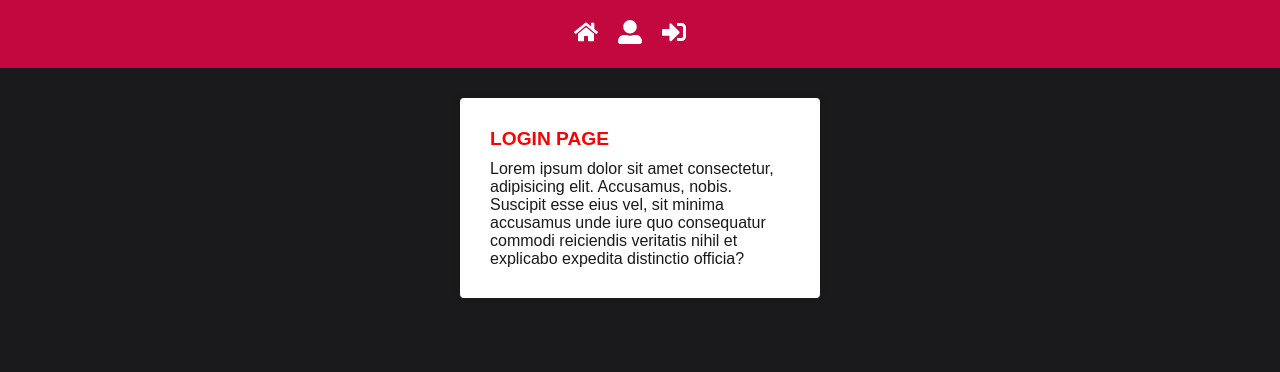
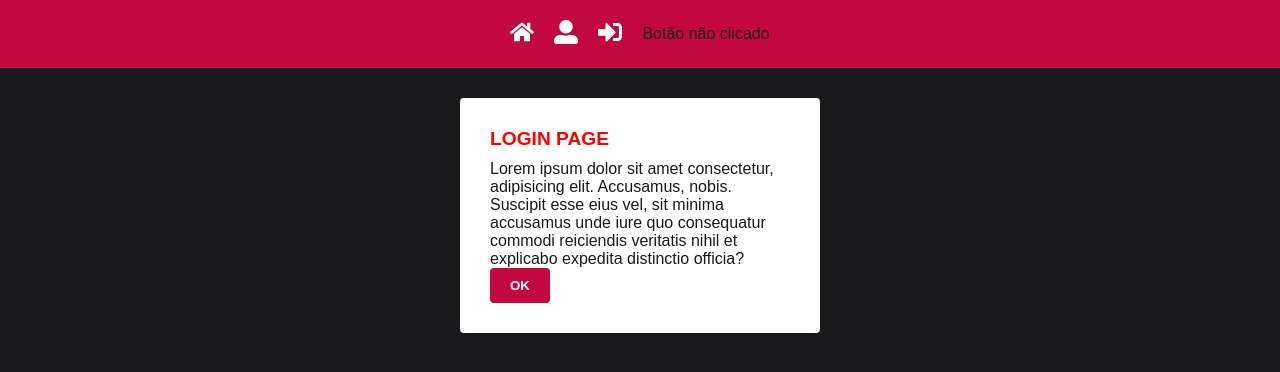
Before and after one commit to dyhalmeida/school, a React (Create React App) app: page /login in a window 1280 px wide. Shown: the top 372 px of the page. Built offline with nearby package versions, Linux system fonts and the light colour scheme.

Commit message:
Adicionado exemplo de uso de redux para manipular estado global

```diff
--- a/package.json
+++ b/package.json
@@ -12,9 +12,11 @@
     "react": "^16.13.1",
     "react-dom": "^16.13.1",
     "react-icons": "^3.10.0",
+    "react-redux": "^7.2.0",
     "react-router-dom": "^5.2.0",
     "react-scripts": "3.4.1",
     "react-toastify": "^6.0.4",
+    "redux": "^4.0.5",
     "styled-components": "^5.1.0"
   },
   "scripts": {
--- a/src/App.js
+++ b/src/App.js
@@ -2,19 +2,24 @@ import React from 'react';
 import { ToastContainer } from 'react-toastify';
 
 import { Router } from 'react-router-dom';
+import { Provider } from 'react-redux';
 import Routes from './routes';
 import history from './services/history';
+import store from './store';
+
 import GlobalStyle from './styles/GlobalStyles';
 import Header from './components/Header';
 
 function App() {
   return (
+    <Provider store={store}>
       <Router history={history}>
         <Header />
         <Routes />
         <GlobalStyle />
         <ToastContainer autoClose={3000} className="toast-container" />
       </Router>
+    </Provider>
   );
 }
 
--- a/src/components/Header/index.js
+++ b/src/components/Header/index.js
@@ -1,10 +1,12 @@
 import React from 'react';
 import { Link } from 'react-router-dom';
+import { useSelector } from 'react-redux';
 
 import { FaHome, FaSignInAlt, FaUserAlt } from 'react-icons/fa';
 import { Nav } from './styled';
 
 function Header() {
+  const buttonClicked = useSelector((state) => state.buttonClicked);
   return (
     <>
       <Nav>
@@ -17,6 +19,7 @@ function Header() {
         <Link to="/login">
           <FaSignInAlt size={24} />
         </Link>
+        {buttonClicked ? 'Botão clicado' : 'Botão não clicado'}
       </Nav>
     </>
   );
--- a/src/pages/Login/index.js
+++ b/src/pages/Login/index.js
@@ -1,9 +1,22 @@
 import React from 'react';
+import { useDispatch } from 'react-redux';
 
 import { Title } from './styled';
 import { Container } from '../../styles/GlobalStyles';
 
 function Login() {
+  const dispath = useDispatch();
+
+  function handleOk(e) {
+    e.preventDefault();
+
+    // Dispara uma ação para o reducer
+    dispath({
+      type: 'BUTTON_CLICKED',
+      payload: { name: 'Diego Almeida', email: 'dyhalmeida@gmail.com' },
+    });
+  }
+
   return (
     <Container>
       <Title>Login Page</Title>
@@ -13,6 +26,9 @@ function Login() {
         consequatur commodi reiciendis veritatis nihil et explicabo expedita
         distinctio officia?
       </p>
+      <button type="button" onClick={handleOk}>
+        OK
+      </button>
     </Container>
   );
 }
--- /dev/null
+++ b/src/store/index.js
@@ -0,0 +1,21 @@
+import { createStore } from 'redux';
+
+// Estado inicial
+const initialSate = {
+  buttonClicked: false,
+};
+
+const reducer = (state = initialSate, action) => {
+  switch (action.type) {
+    case 'BUTTON_CLICKED': {
+      const newState = { ...state, buttonClicked: !state.buttonClicked };
+      return newState;
+    }
+
+    default:
+      return state;
+  }
+};
+
+const store = createStore(reducer);
+export default store;
--- a/src/styles/GlobalStyles.js
+++ b/src/styles/GlobalStyles.js
@@ -19,7 +19,7 @@ export default createGlobalStyle`
     height: 100%;
   }
 
-  button: {
+  button {
     cursor: pointer;
     background-color: ${Colors.primary};
     border: none;
```
Also changed, not shown: 1 other file (tests, documents, lock files or other folders). Lines whose indentation alone changed are shown as unchanged.
